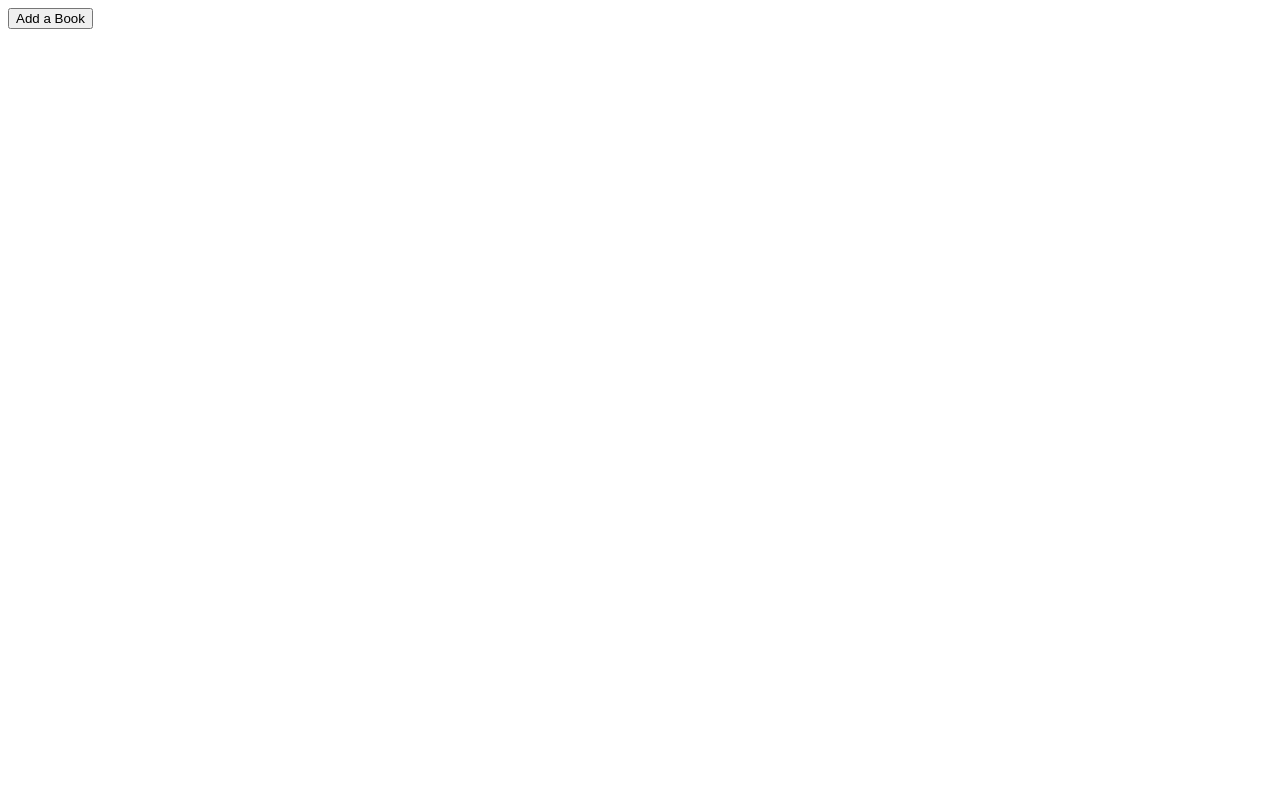
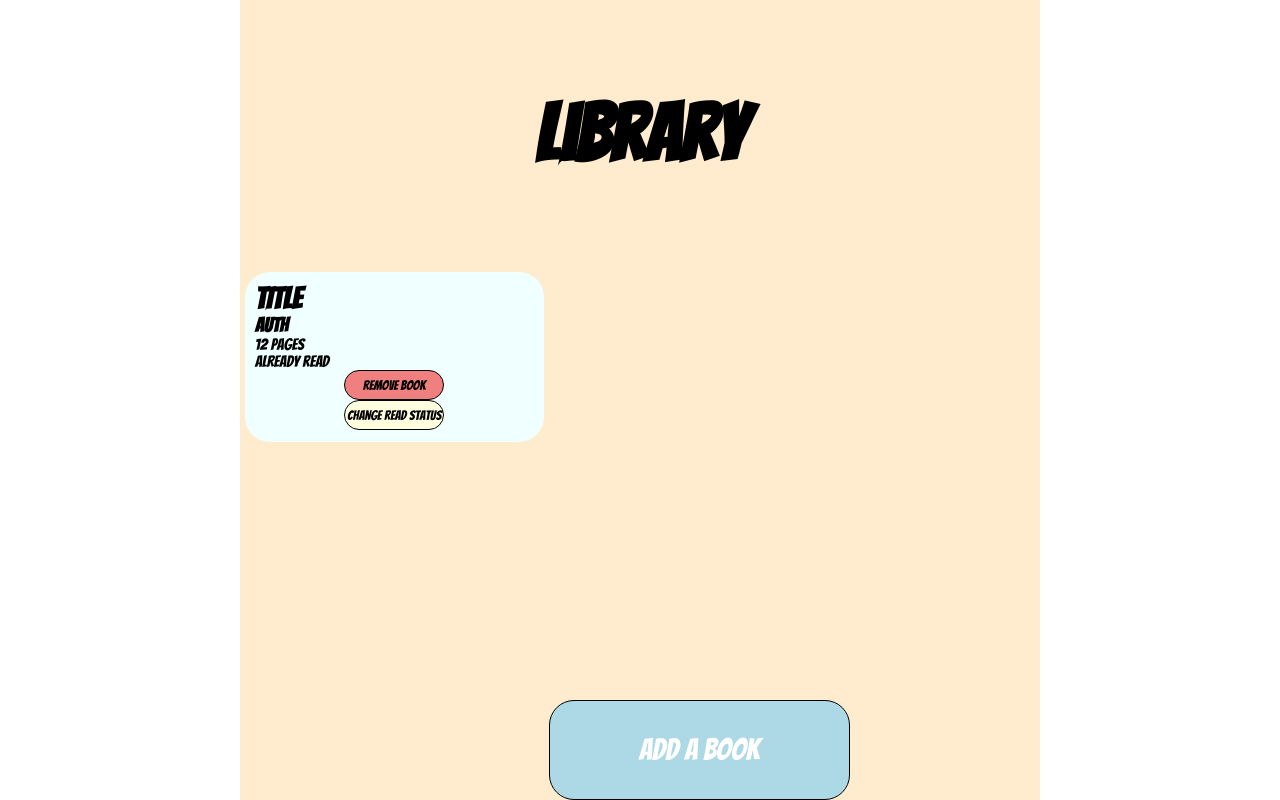
Before and after one commit to Tack-12/Library, a plain HTML site: page index.html in a window 1280 px wide. Drawn offline with Linux system fonts and the light colour scheme.

Commit message:
Completed Library

```diff
--- a/index.html
+++ b/index.html
@@ -5,11 +5,16 @@
     <meta name="viewport" content="width=device-width, initial-scale=1.0">
     <title>Library</title>
     <script src="script.js" defer></script>
+    <link rel="stylesheet" href="style.css">
 </head>
 <body>
-    <div class="container"></div>
+    <div class="container">
+        <h1>Library</h1>
 
-    <button id="show">Add a Book</button>
+        <button id="show">Add a Book</button>
+    </div>
+
+
 
     <dialog>
         <form action="" method="">
@@ -28,7 +33,7 @@
             <button type="submit" id="submit">Submit</button>
         </form>
 
-        <button autofocus> Close </button>
+        <button autofocus id="close"> Close </button>
     </dialog>
 </body>
 </html>
--- a/script.js
+++ b/script.js
@@ -8,6 +8,15 @@ function Book(title, author, pages, read) {
     read ? this.read = "Already read" : this.read = "Not Read";
 }
 
+Book.prototype.changeStatus = function(){
+    if (this.read == "Already read"){
+        this.read = "Not Read"
+    }
+    else{
+        this.read = "Already read"
+    }
+}
+
 function addBookToLibrary(title, author, pages, read) {
 
     let book = new Book(title, author, pages, read);
@@ -15,6 +24,7 @@ function addBookToLibrary(title, author, pages, read) {
     myLibrary.push(book);
 }
 
+addBookToLibrary("title","auth",12,true)
 
 function displayBooks() {
 
@@ -33,11 +43,23 @@ function displayBooks() {
             card.appendChild(card_author);
             const card_pages = document.createElement("p");
             card.appendChild(card_pages);
+            const card_read = document.createElement("p");
+            card.appendChild(card_read);
+
             const delete_card = document.createElement("button");
             card.appendChild(delete_card);
-            delete_card.innerHTML = `Delete Btn`;
+            delete_card.innerHTML = `Remove Book`;
             delete_card.classList.add("del-btn");
             delete_card.setAttribute("data-id-number", item.id);
+
+            change_readStatus = document.createElement("button");
+            card.appendChild(change_readStatus);
+            change_readStatus.innerHTML="Change Read Status"
+            change_readStatus.addEventListener("click",()=>{
+                item.changeStatus();
+                updateLibrary();
+                console.log(myLibrary);
+            })
 
             delete_card.addEventListener("click", (event) => {
                 deleteBook(event);
@@ -45,7 +67,8 @@ function displayBooks() {
 
             card_title.innerHTML = item.title;
             card_author.innerHTML = item.author;
-            card_pages.innerHTML = item.pages;
+            card_pages.innerHTML = item.pages + " pages";
+            card_read.innerHTML = item.read;
         })
     }
 }
@@ -93,12 +116,11 @@ function updateLibrary() {
 
 function deleteBook(event) {
 
-    console.log(event.target);
     let id_num = (event.target).dataset.idNumber;
 
     myLibrary.forEach((item) => {
         if (item.id == id_num) {
-            myLibrary.splice(myLibrary.indexOf(item) - 1, 1);
+            myLibrary.splice(myLibrary.indexOf(item), 1);
         }
 
     });
@@ -112,5 +134,6 @@ function deleteBook(event) {
 
 }
 
+
 displayForm();
 displayBooks();
--- a/style.css
+++ b/style.css
@@ -1,3 +1,78 @@
+@import url('https://fonts.googleapis.com/css2?family=Bangers&display=swap');
+
+*{
+    margin: 0;
+    padding: 0;
+    font-family: "Bangers",'Times New Roman', Times, serif;
+}
+
+.container{
+    margin: auto;
+    height: 800px;
+    width: 800px;
+    background-color: blanchedalmond;
+    display: grid;
+    grid-template-columns: 1/2fr 1fr 1fr;
+    grid-template-rows: repeat(3,1fr);
+}
+
+.container>h1{
+    font-weight: 900;
+    font-size: 80px;
+    justify-self: center;
+    align-self: center;
+    grid-row: 1/2;
+    grid-column: 1/4;
+}
+
+.card{
+    display: flex;
+    flex-direction: column;
+    justify-content: center;
+    height: 150px;
+    background-color: azure;
+    border-radius: 25px;
+    padding: 10px;
+    margin : 5px;
+}
+
+#show{
+    grid-row: 3/4;
+    grid-column: 2/3;
+    align-self: end;
+    height: 100px;
+    font-size: 30px;
+    border-radius: 25px;
+    border: 1px solid black;
+    background: lightblue;
+    color: #fff;
+}
+
+.card h2 , h4{
+    font-size: 30px;
+    text-transform: uppercase;
+    font-weight: bold;
+}
+
+.card h4{
+    text-transform: capitalize;
+    font-size: 20px;
+}
+
+.card button{
+    width: 100px;
+    height: 30px;
+    background-color: lightyellow;
+    border: 1px solid black;
+    border-radius: 25px;
+    align-self: center;
+    cursor: pointer;
+}
+
+.card>.del-btn{
+    background-color: lightcoral;
+}
+
 ::backdrop {
   background-image: linear-gradient(
     45deg,
@@ -8,3 +83,18 @@
   );
   opacity: 0.75;
 }
+
+
+
+#submit, #close{
+    width: 100px;
+    height: 25px;
+    border-radius: 25px;
+    border: 1px solid black;
+    background-color: blue;
+    color: #fff;
+}
+
+#close{
+    background-color: red;
+}
```
